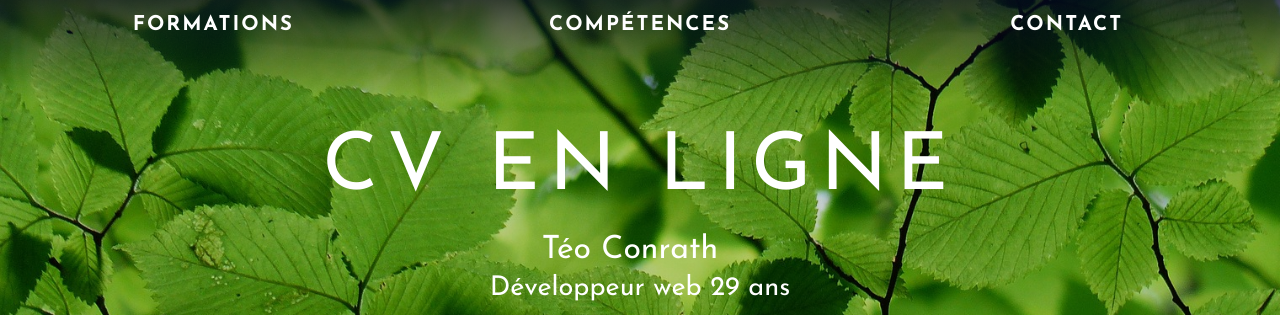
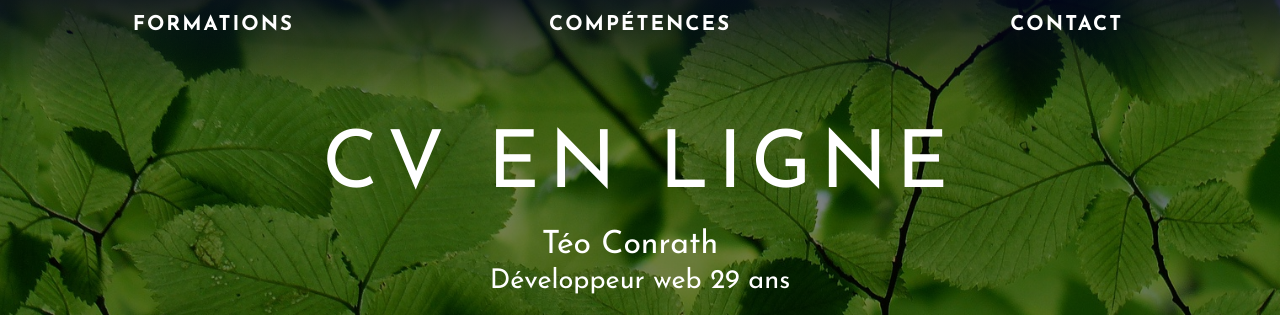
Before and after one commit to teo-crth/cv-public-en-ligne, a PHP site: page / in a window 1280 px wide. Shown: the top 315 px of the page. Run offline with PHP 8.4, Linux system fonts and the light colour scheme.

Commit message:
contraste image accueil

```diff
--- a/css/style.css
+++ b/css/style.css
@@ -112,7 +112,7 @@ article h2{
     background-color: black;
     width: 100%;
     height: 100vh;
-    background-image: linear-gradient(rgba(0, 0, 0, 0.2), rgba(0, 0, 0, 0.2)), url(../img/feuillescanopee.webp);
+    background-image: linear-gradient(rgba(0, 0, 0, 0.5), rgba(0, 0, 0, 0.5)), url(../img/feuillescanopee.webp);
     background-repeat: no-repeat;
     background-size: cover;
     display: flex;
@@ -231,6 +231,7 @@ article h2{
 .img-marron-fleche  {
     opacity: 0.9;
     width: 70%;
+    margin-bottom: 0.7rem;
 }
 
 .img-marron-fleche:hover {
--- a/index.html
+++ b/index.html
@@ -119,7 +119,7 @@
                 </div>
             </section>
             <!--Section competences-->
-            <section class="competences-section" id="competences">
+            <section class="competences-section">
                 <div class="div-h2-competences-section"><h2 class="h2-comptences-section">SAVOIR FAIRE</h2></div>
                 <div class="logos-competences">
                     <div class="logo-competences__indiv"><img src="./img/js_400x400.png" alt="logo Javascript" loading="lazy" class="widthlogo"><h3>Javascript</h3></div>
@@ -136,7 +136,7 @@
 
                 </div>
             </section>
-            <!--SECTION CONTACT-->
+            <!--SECTION contact-->
             <section class="contact-section">
                 <div class="margin3">
                     <h2 class="h2-section-contact" id="contact">Contact</h2>
@@ -162,12 +162,18 @@
                     </form>
                 </div>
             </section>
+
+            <a href="#navbar" aria-label="Remonter tout en haut de la page" class="remonter-en-haut btn-hidden" id="up"><p>^</p></a>
+        </main>
+
+    </body>
+</html>
+
+
+
+
            <!-- <div id="bandeau-cookie" class="bandeau-cookie">
                 <p>Nous utilisons des cookies pour améliorer votre expérience sur le site. En continuant, vous acceptez notre utilisation des cookies.</p>
                 <button id="accepter-cookie" class="bouton-cookie">Accepter</button>
                 <button id="refuser-cookie" class="bouton-cookie">Refuser</button>
             </div> -->
-        </main>
-        <a href="#navbar" aria-label="Remonter tout en haut de la page" class="remonter-en-haut btn-hidden" id="up"><p>^</p></a>
-    </body>
-</html>
```
